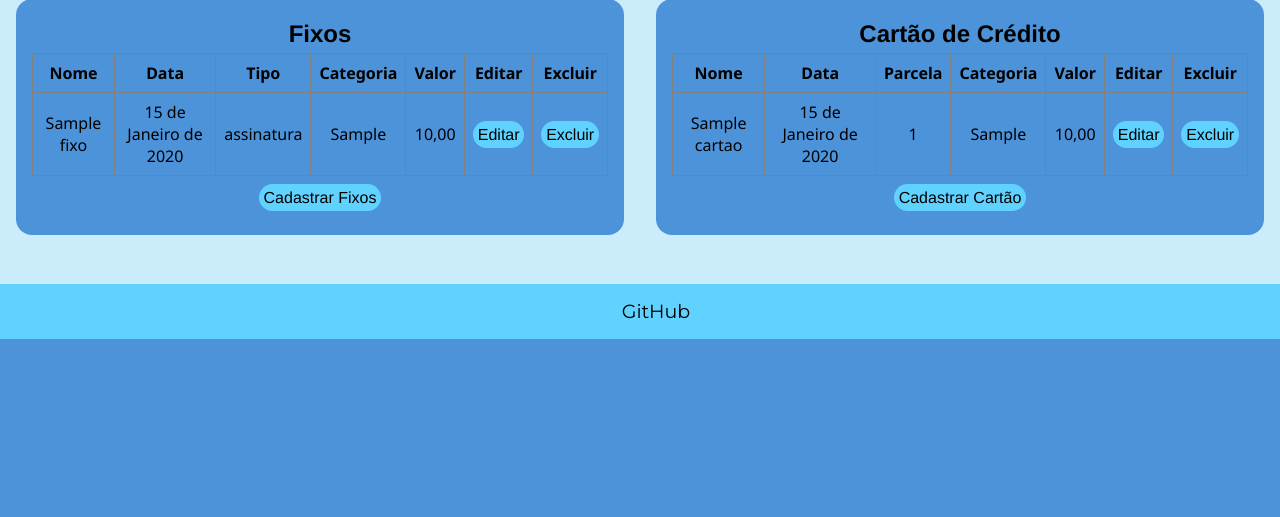
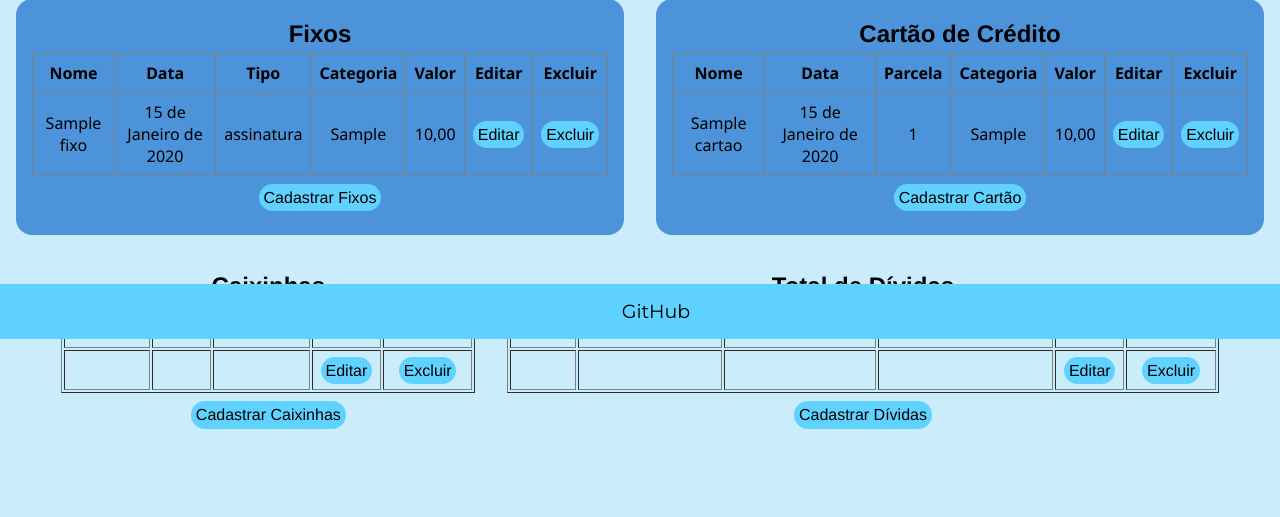
Before and after one commit to Hkawzz/Controle_Gastos, a Django app: page / in a window 1280 px wide. Shown: the part 461-978 px from the top of the page. Before the commit the page ends 800 px from the top, so only its background shows below. Run offline with Django 5.2, Linux system fonts and the light colour scheme; tables that the repository leaves empty hold one stand-in row (values such as "Sample post"); some web fonts are replaced.

Commit message:
html de visao geral ja com as 2 tabelas

```diff
--- a/financeiro/forms.py
+++ b/financeiro/forms.py
@@ -50,12 +50,11 @@
 class CaixinhasForm(forms.ModelForm):
     class Meta:
         model = Caixinhas
-        fields = ['objetivo', 'meta', 'guardado', 'falta']
+        fields = ['objetivo', 'meta', 'guardado']
         widgets = {
             'objetivo': forms.TextInput(attrs={'class': 'input_objetivo'}),
             'meta': forms.NumberInput(attrs={'class': 'input_meta'}),
             'guardado': forms.NumberInput(attrs={'class': 'input_guardado'}),
-            'falta': forms.NumberInput(attrs={'class': 'input_falta'})
         }
 
 class DividasForm(forms.ModelForm):
--- a/financeiro/models.py
+++ b/financeiro/models.py
@@ -52,7 +52,6 @@
     objetivo = models.CharField(max_length=10)
     meta = models.DecimalField(max_digits=10, decimal_places=2)
     guardado = models.DecimalField(max_digits=10, decimal_places=2)
-    falta = models.DecimalField(max_digits=10, decimal_places=2)
 
     def __str__(self):
         return f"O objetivo é {self.objetivo}"
--- a/financeiro/templates/visao_geral/index.html
+++ b/financeiro/templates/visao_geral/index.html
@@ -129,6 +129,59 @@
                     <a href="{% url 'financeiro:cadastrar_cartao' %}" class="botao">Cadastrar Cartão</a>
                 </div>
             </section>
+            <section class="caixinhas">
+                <h2 class="titulo_tabela">Caixinhas</h1>
+                <table border="1" class="tabela_caixinhas">
+                    <thead>
+                        <th>Objetivo</th>
+                        <th>Meta</th>
+                        <th>Guardado</th>
+                        <th>Editar</th>
+                        <th>Remover</th>
+                    </thead>
+                    <tbody>
+
+                            <tr>
+                                <td></td>
+                                <td></td>
+                                <td></td>
+                                <td><a href="" class="botao">Editar</a></td>
+                                <td><a href="" class="botao">Excluir</a></td>
+                            </tr>
+
+                    </tbody>
+                </table>
+                <div class="botoes_tabelas">
+                    <a href="" class="botao">Cadastrar Caixinhas</a>
+                </div>
+            </section>
+            <section class="dividas">
+                <h2 class="titulo_tabela">Total de Dívidas</h1>
+                <table border="1" class="tabela_dividas">
+                    <thead>
+                        <th>Nome</th>
+                        <th>Valor p/ Parcela</th>
+                        <th>Total de Parcelas</th>
+                        <th>Data de Pagamento</th>
+                        <th>Editar</th>
+                        <th>Remover</th>
+                    </thead>
+                    <tbody>
+
+                            <tr>
+                                <td></td>
+                                <td></td>
+                                <td></td>
+                                <td></td>
+                                <td><a href="" class="botao">Editar</a></td>
+                                <td><a href="" class="botao">Excluir</a></td>
+                            </tr>
+                    </tbody>
+                </table>
+                <div class="botoes_tabelas">
+                    <a href="" class="botao">Cadastrar Dívidas</a>
+                </div>
+            </section>
         </div>
     </main>
     <footer>
```
Also changed, not shown: financeiro/migrations/0004_caixinhas_dividas_alter_fixos_tipo.py (added).
